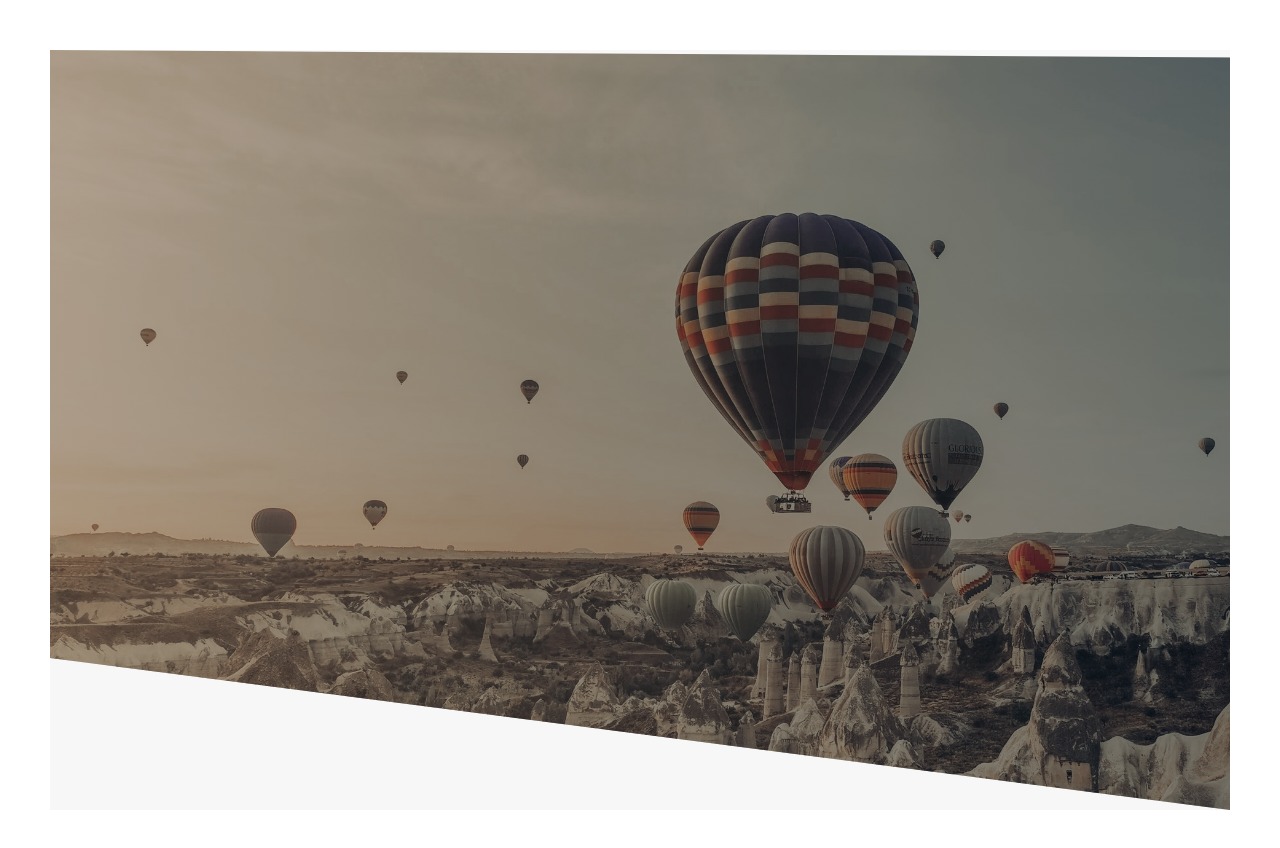
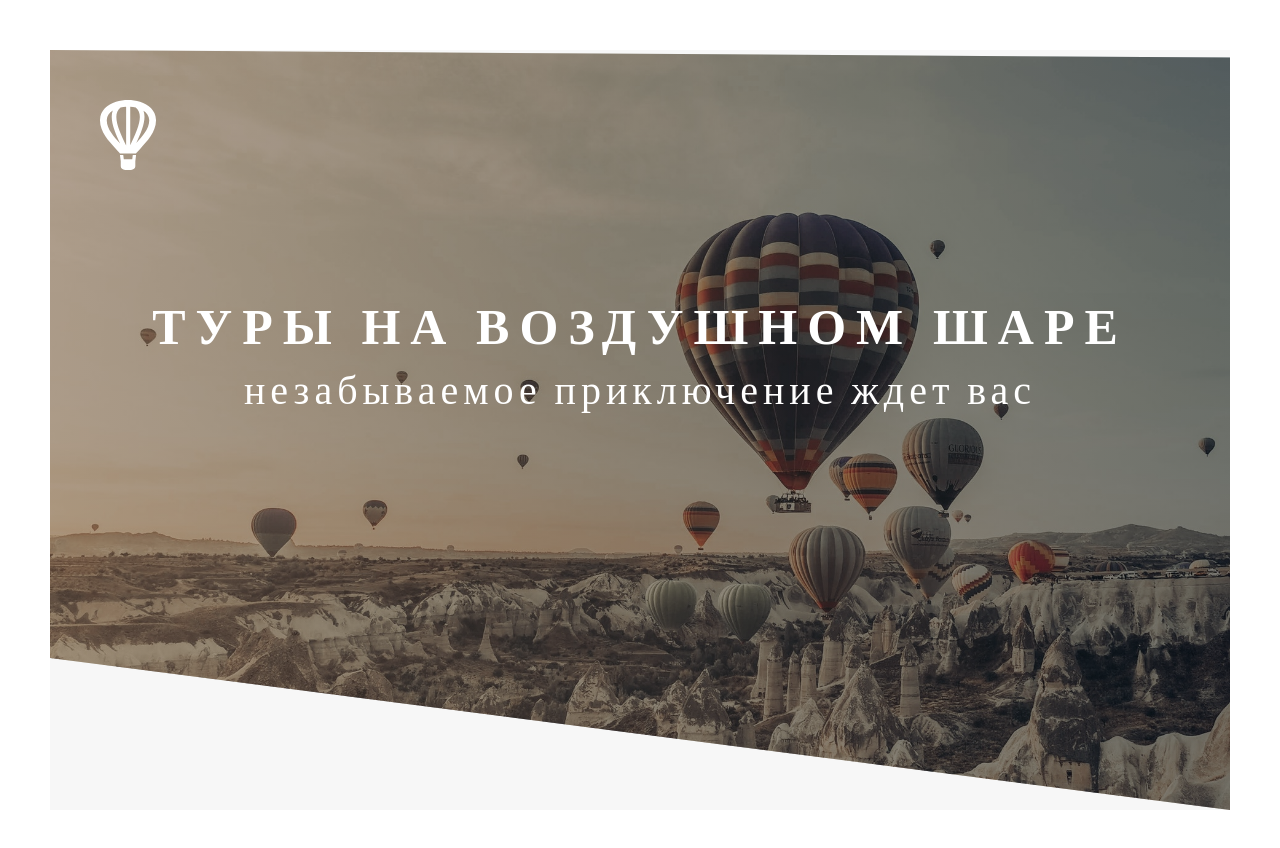
Before and after one commit to tolkunio/balloon-tour, a website: page src/index.html in a window 1280 px wide. Drawn offline with Linux system fonts and the light colour scheme.

Commit message:
-done header title

```diff
--- a/src/index.html
+++ b/src/index.html
@@ -11,7 +11,15 @@
 <body>
     <div class="container">
         <header class="header">
-
+            <img class="header__logo" src="./assets/icons/logo.svg" alt="Логотип воздушный шар">
+            <div class="header__box">
+                <h1 class="title-first">
+                    <span class="title-first__main">ТУРЫ НА ВОЗДУШНОМ ШАРЕ</span>
+                    <span class="title-first__secondary">
+                        незабываемое приключение ждет вас
+                    </span>
+                </h1>
+            </div>
         </header>
 
     </div>
--- a/src/sass/style.sass
+++ b/src/sass/style.sass
@@ -16,6 +16,41 @@ body
   background-color: #F7F7F7
 
 .header
+  position: relative
   height: 95vh
   background: linear-gradient(90deg, rgba(105, 71, 40, 0.5) 0.03%, rgba(8, 8, 8, 0.5) 99.94%), url(../assets/img/header-background.jpg) center / cover no-repeat
   clip-path: polygon(0 0, 100% 1%, 100% 100%, 0 80%)
+
+  &__logo
+    position: absolute
+    left: 50px
+    top: 50px
+    height: 70px
+    width: 56px
+
+  &__box
+    position: absolute
+    left: 50%
+    top: 40%
+    transform: translate(-50%,-50%)
+    width: 100%
+    text-align: center
+
+.title-first
+  color: #FFFFFF
+
+  &__main
+    display: block
+    font-weight: 800
+    font-size: 50px
+    line-height: 60px
+    letter-spacing: 10px
+    text-transform: uppercase
+    margin-bottom: 10px
+
+  &__secondary
+    display: block
+    font-weight: 100
+    font-size: 40px
+    line-height: 48px
+    letter-spacing: 5px
```
Also changed, not shown: src/assets/icons/logo.svg (added), src/css/style.css.
